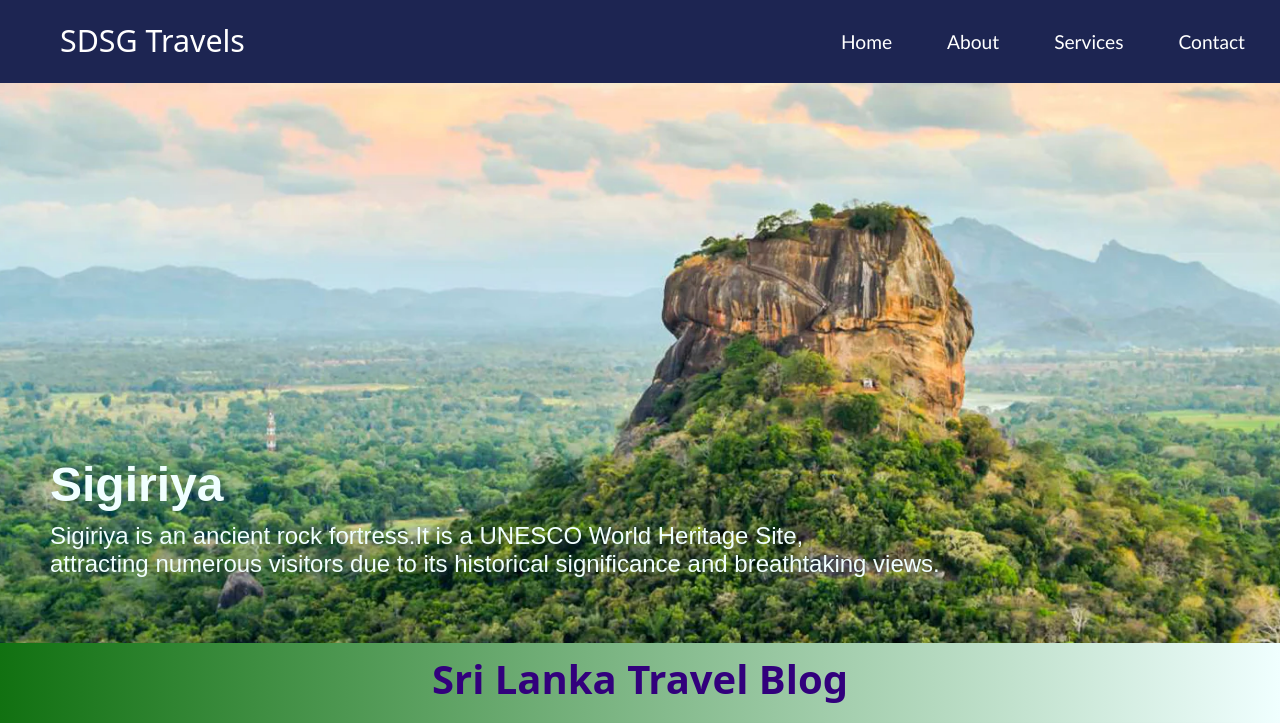
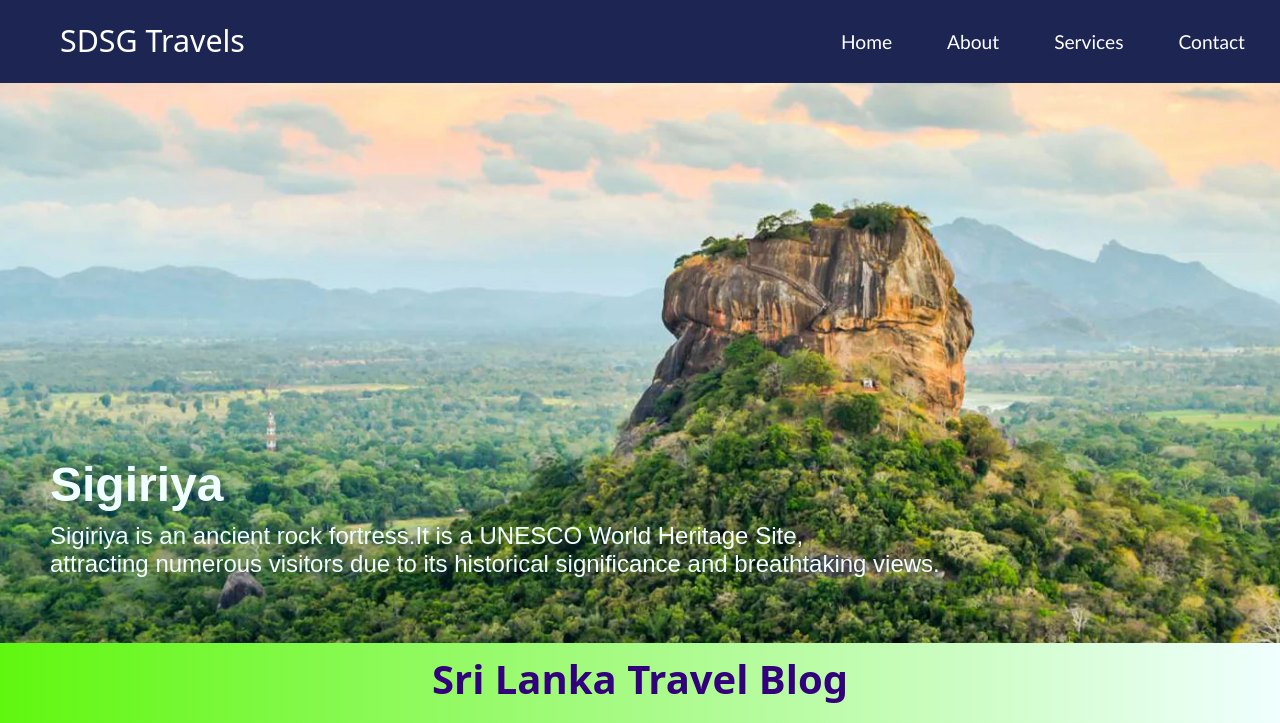
Before and after one commit to kpabasara12003/Travel-blog-web-page, a plain HTML site: page index.html in a window 1280 px wide. Shown: the top 723 px of the page. Drawn offline with Linux system fonts and the light colour scheme.

Commit message:
Update styles.css

```diff
--- a/styles.css
+++ b/styles.css
@@ -9,7 +9,7 @@
 
 body {
 
-    background-image: linear-gradient(to right, rgb(17, 113, 17) , azure);
+    background-image: linear-gradient(to right, rgb(96, 247, 15) , azure);
 
     margin: 0;
     padding: 0;
```
